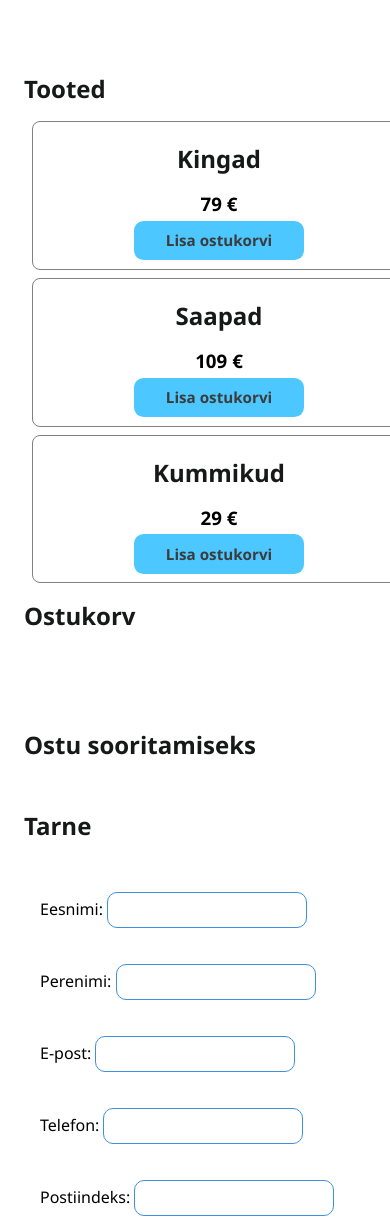
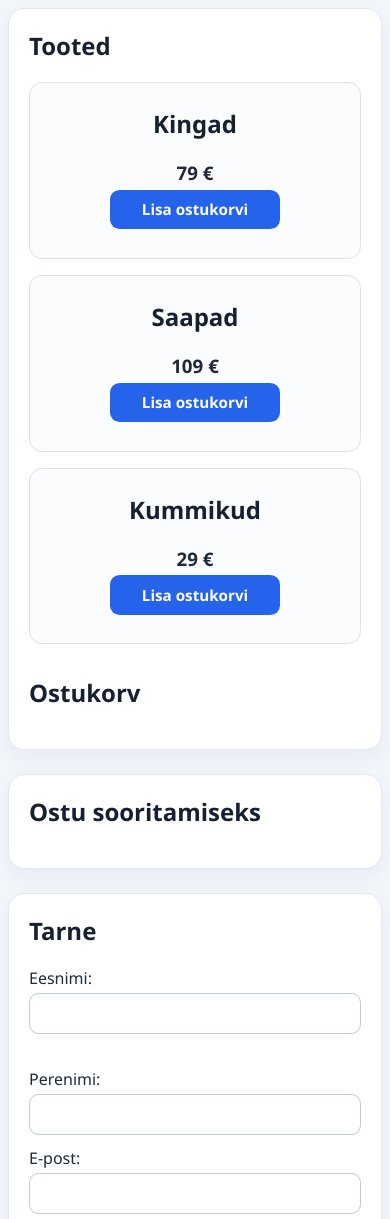
Before and after one commit to MartenMaalt/veebiarendus-yl5, a plain HTML site: page index.html in a window 390 px wide. Shown: the top 1219 px of the page. Drawn offline with Linux system fonts and the light colour scheme.

Commit message:
Uus disain 1

```diff
--- a/styles.css
+++ b/styles.css
@@ -5,38 +5,49 @@
     font-family: "Segoe UI", Tahoma, Geneva, Verdana, sans-serif;
 }
 
-h2 {
-    margin: 1rem 0;
-    color: rgb(23, 24, 24);
+body {
+    min-height: 100vh;
+    color: #1f2937;
+    background: #f3f6fb;
 }
 
-.body {
-    width: 100%;
-    display: flex;
-    padding-top: 2rem;
-    justify-content: space-evenly;
-    align-items: flex-start;
+h2 {
+    margin-bottom: 1.25rem;
+    color: #172033;
 }
 
 .container {
-    margin: 1rem;
+    width: min(1100px, calc(100% - 2rem));
+    margin: 0 auto;
+    padding: 2rem 0 3rem;
 }
 
 .section {
-    margin-top: 3rem;
+    margin-bottom: 1.5rem;
+    padding: 2rem;
+    background: white;
+    border: 1px solid #e3e8f0;
+    border-radius: 1rem;
+    box-shadow: 0 8px 24px rgba(30, 55, 90, 0.06);
+}
+
+.tooted {
+    display: grid;
+    grid-template-columns: repeat(3, 1fr);
+    gap: 1rem;
+    margin-bottom: 2rem;
 }
 
 .toode {
-    border-radius: 0.5rem;
-    border: 1px solid gray;
-    padding: 1rem;
-    margin: 0.5rem;
+    border-radius: 0.8rem;
+    border: 1px solid #dce3ed;
+    padding: 1.5rem;
     display: flex;
     flex-direction: column;
     justify-content: center;
     align-items: center;
-    width: 50%;
     text-align: center;
+    background: #fbfcfe;
 }
 
 /* kuvab hinna järel € märgi*/
@@ -46,26 +57,25 @@ h2 {
 
 
 button {
-    background-color: #4dc7ff;
-    color: rgb(60, 60, 60);
+    background-color: #2563eb;
+    color: white;
     padding: 0.6rem 2rem;
     border: none;
     border-radius: 0.6rem;
     cursor: pointer;
     margin: 0.3rem;
-    transition: 0.1s ease-in-out;
+    transition: 0.15s ease-in-out;
     font-weight: 600;
     font-size: 0.95rem;
-
 }
 
 .btn-small {
-    background-color: white;
+    background-color: #eaf1ff;
+    color: #1d4ed8;
     font-weight: bold;
     font-size: 1.2rem;
     padding: 0.5rem;
     margin: 0.5rem;
-
 }
 
 :disabled {
@@ -75,22 +85,22 @@ button {
 
 
 .btn-small:hover {
-    background-color: #b7daee;
-    transform: translateY(2px);
+    background-color: #dbe7ff;
+    transform: translateY(-1px);
 }
 
 button:hover {
-    background-color: #24a5fb;
-    transform: translateY(2px);
+    background-color: #1d4ed8;
+    transform: translateY(-1px);
 }
 
 
 
 .korv {
     display: flex;
-    width: 50%;
+    width: 100%;
     flex-direction: column;
-    padding: 1rem;
+    padding: 0;
 }
 
 .korv-artiklid {
@@ -101,10 +111,11 @@ button:hover {
     display: flex;
     justify-content: space-between;
     align-items: center;
-    border-radius: 1rem;
-    border: 1px solid rgb(203, 203, 203);
-    padding: 0rem 1.5rem;
+    border-radius: 0.8rem;
+    border: 1px solid #dce3ed;
+    padding: 0.5rem 1.25rem;
     margin: 0.5rem 0;
+    background: #fbfcfe;
 }
 
 /* kuvab hinna järel € märgi*/
@@ -127,7 +138,11 @@ button:hover {
     align-items: center;
     gap: 1rem;
     margin-top: 1.5rem;
-    width: 50%;
+    width: 100%;
+    padding: 1rem 1.25rem;
+    border-radius: 0.8rem;
+    background: #eef4ff;
+    flex-wrap: wrap;
 }
 
 .korv-summad p {
@@ -138,73 +153,101 @@ button:hover {
 
 /* vormid */
 form {
-    padding: 1rem;
-
+    max-width: 620px;
 }
 
 form input {
-    margin: 18px auto;
-    padding: 0.5rem;
-    border: 1px solid #4090db;
-    width: 200px;
-    border-radius: 10px;
+    padding: 0.65rem 0.75rem;
+    border: 1px solid #bdc8d8;
+    width: 300px;
+    border-radius: 0.6rem;
+    background: #fff;
+}
+
+form input:focus {
+    outline: 3px solid rgba(37, 99, 235, 0.15);
+    border-color: #2563eb;
+}
+
+.form-control label {
+    display: flex;
+    align-items: center;
+    justify-content: space-between;
+    gap: 1rem;
+    margin-bottom: 0.75rem;
+}
+
+.form-control input[type="checkbox"],
+.form-control input[type="radio"] {
+    width: auto;
+    margin-left: 0.75rem;
+    accent-color: #2563eb;
+}
+
+.form-control h4 {
+    margin: 1.25rem 0 0.5rem;
+}
+
+#tehing {
+    margin-top: 1rem;
+}
+
+#errorMessage {
+    margin-top: 1rem;
+    padding: 0.8rem 1rem;
+    color: #9f1c1c;
+    background: #fff1f1;
+    border-radius: 0.6rem;
+}
+
+#errorMessage:empty {
+    display: none;
+}
+
+#time {
+    color: #2563eb;
 }
 
 
 @media screen and (max-width: 1150px) {
-    .toode {
-        width: 100%;
-
+    .tooted {
+        grid-template-columns: repeat(2, 1fr);
     }
-
-    .korv {
-        width: 100%;
-
-    }
-
-    .korv-jalus {
-        width: 100%;
-    }
-
 }
 
 
 
 @media screen and (max-width: 850px) {
-    .body {
-        display: flex;
-        flex-direction: column;
-        align-items: center;
-        justify-content: center;
+    .container {
+        width: min(100% - 1rem, 1100px);
+        padding: 0.5rem 0 2rem;
     }
 
-    .container {
-        width: 100%;
-        padding: 0.5rem;
+    .section {
+        padding: 1.25rem;
     }
 
-    .toode {
-        width: 100%;
-        padding: 0.25rem;
-    }
-
-    .korv {
-        padding: 1rem;
-        width: 100%;
-
+    .tooted {
+        grid-template-columns: 1fr;
     }
 
     .korv_artikkel {
-        padding: 1rem;
-        width: 100%;
-
+        align-items: flex-start;
+        flex-direction: column;
     }
 
     .korv-jalus {
-        padding: 1rem;
+        align-items: flex-start;
+        flex-direction: column;
+    }
+
+    .form-control label {
+        align-items: flex-start;
+        flex-direction: column;
+        gap: 0.25rem;
+    }
+
+    form input {
         width: 100%;
     }
-
-
-
 }
```
Also changed, not shown: index.html (+1 -2 lines).
